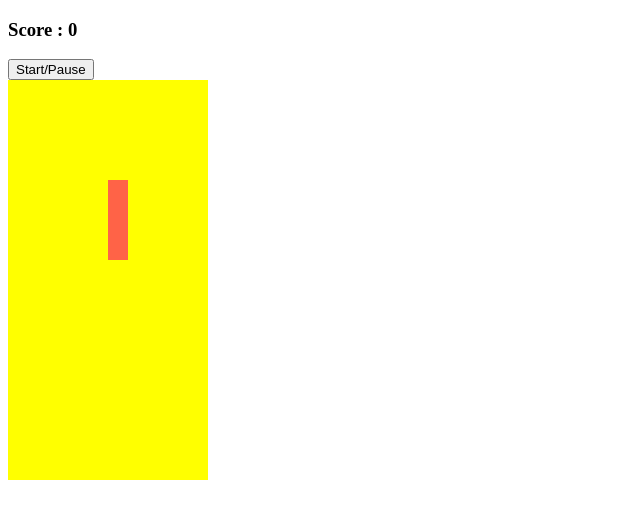
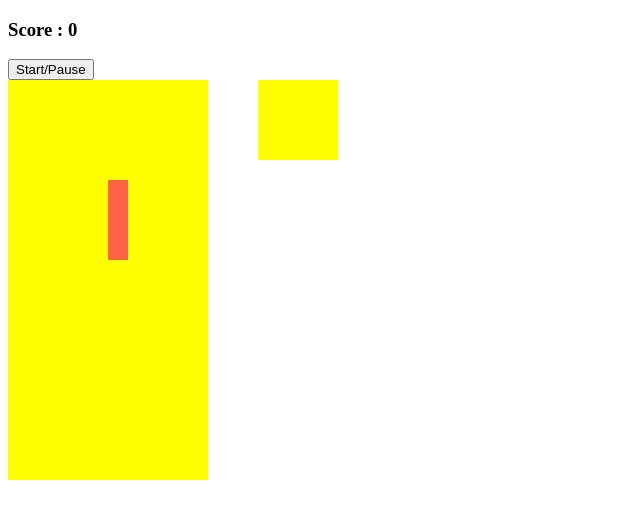
Before and after one commit to Jordancmrtn/tetrisGame, a plain HTML site: page index.html in a window 1280 px wide. Shown: the whole page, without its empty margins (0-640 px from the left). Drawn offline with Linux system fonts and the light colour scheme.

Commit message:
create a mini grid

```diff
--- a/index.html
+++ b/index.html
@@ -12,6 +12,7 @@
   <h3>Score : <span id="score">0</span></h3>
   <button id="startButton">Start/Pause</button>
 
+  <div class="container">
     <div class="grid">
       <div></div>
       <div></div>
@@ -224,7 +225,25 @@
       <div class="taken"></div>
       <div class="taken"></div>
     </div>
-
+    <div class="miniGrid">
+      <div ></div>
+      <div ></div>
+      <div ></div>
+      <div ></div>
+      <div ></div>
+      <div ></div>
+      <div ></div>
+      <div ></div>
+      <div ></div>
+      <div ></div>
+      <div ></div>
+      <div ></div>
+      <div ></div>
+      <div ></div>
+      <div ></div>
+      <div ></div>
+    </div>
+  </div>
 
 </body>
 </html>
--- a/style.css
+++ b/style.css
@@ -1,3 +1,6 @@
+.container{
+  display: flex;
+}
 .grid{
   width: 200px;
   height: 400px;
@@ -12,3 +15,15 @@
 .tetromino{
   background-color : tomato;
 }
+.miniGrid{
+  width: 80px;
+  height: 80px;
+  display: flex;
+  flex-wrap: wrap;
+  background-color: yellow;
+  margin-left: 50px;
+}
+.miniGrid div{
+  height: 20px;
+  width: 20px;
+}
```
Lines whose indentation alone changed are shown as unchanged.
